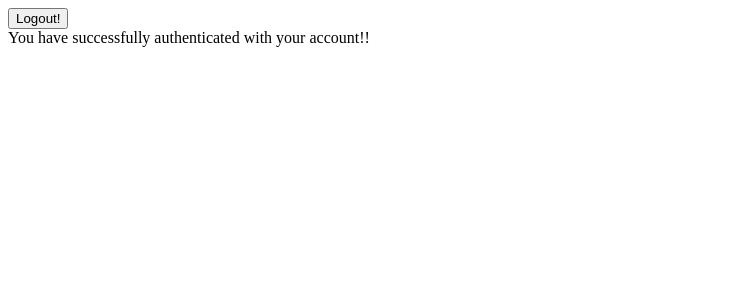
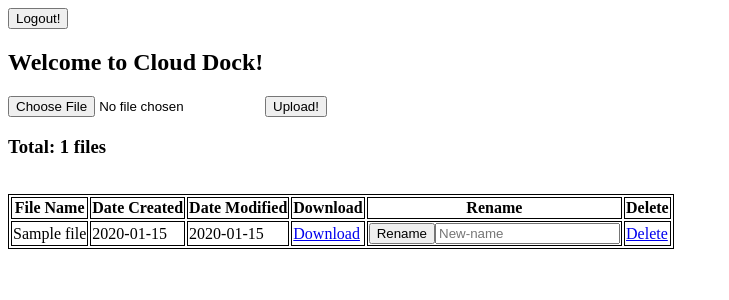
Before and after one commit to DhanushMuralidharan/CloudWiryHackathon, a Flask app: template App/templates/home.html in a window 1280 px wide. Shown: the top 300 px of the page, without its empty margins (0-729 px from the left). Run offline with Flask 2, Linux system fonts and the light colour scheme; the template is opened without the code that fills it: most values are stand-ins (such as "Sample title", 1, 10 or a date in 2020).

Commit message:
Checkpoint 2,3 and 4

```diff
--- a/App/main.py
+++ b/App/main.py
@@ -1,10 +1,14 @@
+import base64
+from crypt import methods
 from flask import Flask,session
-from flask import render_template,request,redirect,url_for
+from flask import render_template,request,redirect,url_for,send_file
 from werkzeug.security import generate_password_hash, check_password_hash
+from werkzeug.utils import secure_filename
 import requests
 import json
 from config import app
-
+import os
+import base64
 
 @app.route('/')
 def index():
@@ -58,7 +62,7 @@ def login():
                 if check_password_hash(response['password'],password):
                     print("Successfully authenticated!")
                     session['user'] = email
-                    return render_template('home.html')
+                    return redirect(url_for('home'))
                 else:
                     print("Invalid Login credentials!")
                     return redirect(url_for('login'))
@@ -67,9 +71,60 @@ def login():
     else:
         return redirect(url_for('home'))
 
-@app.route('/home')
+@app.route('/home',methods=['GET','POST'])
 def home():
-    return render_template('home.html')
+    if request.method == 'GET':
+        data = {}
+        data['user'] = session['user']
+        data = json.dumps(data)
+        files = json.loads(requests.get('http://127.0.0.1:8000/get_user_files',data = data).json())
+        print(type(files))
+        return render_template('home.html',files = files)
+    elif request.method == 'POST':
+        f = request.files['file']
+        if f.filename != '':
+            obj = {}
+            obj['data'] = f.read()
+            obj['data'] = base64.b64encode(obj['data']).decode('utf-8')
+            obj['name'] = secure_filename(f.filename)
+            obj['owner'] = session['user']
+            obj = json.dumps(obj)
+            response = requests.post('http://127.0.0.1:8000/create_file',data=obj)
+        return redirect(url_for('home'))
+
+@app.route('/delete_file/<inode>')
+def delete_file(inode):
+    data = json.dumps({'file_id':inode})
+    file = json.loads(requests.get('http://127.0.0.1:8000/get_file',data = data).json())
+    if file['owner'] == session['user']:
+        response = json.loads(requests.get('http://127.0.0.1:8000/delete_file',data = data).text)
+    return redirect(url_for('home'))
+
+
+
+@app.route('/download_file/<inode>')
+def download_file(inode):
+    data = {}
+    data['file_id'] = inode
+    data = json.dumps(data)
+    file = json.loads(requests.get('http://127.0.0.1:8000/get_file',data = data).json())
+    os.system('mkfir files; cd files; mkdir '+file['owner']+'; cd '+file['owner']+'; mkdir '+file['inode'])
+    print(file)
+    f = open("files/"+file['owner']+'/'+file['inode']+'/'+file['name'],'wb')
+    f.write(base64.b64decode(file['data']))
+    f.close()
+    return send_file("files/"+file['owner']+'/'+file['inode']+'/'+file['name'],as_attachment=True)
+
+@app.route('/rename_file/<inode>',methods=['GET','POST'])
+def rename_file(inode):
+    if request.form.get('name') != '':
+        data = json.dumps({'file_id':inode,'name':request.form.get('name')})
+        file = json.loads(requests.get('http://127.0.0.1:8000/get_file',data = data).json())
+        if file['owner'] == session['user']:
+            response = json.loads(requests.post('http://127.0.0.1:8000/rename_file',data = data).text)
+            print(response)
+    return redirect(url_for('home'))
+
 @app.route('/logout')
 def logout():
   session['user'] = None
--- a/App/templates/home.html
+++ b/App/templates/home.html
@@ -5,10 +5,40 @@
     <meta http-equiv="X-UA-Compatible" content="IE=edge">
     <meta name="viewport" content="width=device-width, initial-scale=1.0">
     <title>Landed</title>
+    <style>
+        table,th,td {
+            border: 1px solid black;
+        }
+    </style>
 </head>
 <body>
     <a href="{{url_for('logout')}}"><button>Logout!</button></a>
+    <h2>Welcome to Cloud Dock!</h2>
+
+    <form action = "{{url_for('home')}}" method = "POST" enctype = "multipart/form-data">
+    <input type = "file" name = "file" />
+    <input type = "submit" value="Upload!">
+    </form>
+    <h3>Total: {{files|length}} files</h3>
     <br>
-    You have successfully authenticated with your account!!
+    <table>
+        <th>File Name</th>
+        <th>Date Created</th>
+        <th>Date Modified</th>
+        <th>Download</th>
+        <th>Rename</th>
+        <th>Delete</th>
+        {% for f in files %}
+        <tr>
+            <td>{{f.name}}</td>
+            <td>{{f['date-created']}}</td>
+            <td>{{f['date-modified']}}</td>
+            <td><a href="{{url_for('download_file',inode=f.inode)}}">Download</a></td>
+            <td><form action="{{url_for('rename_file',inode=f.inode)}}" method= "POST"><input type="submit" value="Rename"><input type="text" name="name" placeholder="New-name"></form></td>
+            <td><a href="{{url_for('delete_file',inode=f.inode)}}">Delete</a></td>
+        </tr>
+        {% endfor %}
+    </table>
+
 </body>
 </html>
```
Also changed, not shown: API/main.py (+7 -4 lines), DB/database.sqlite3, 1 other file.
